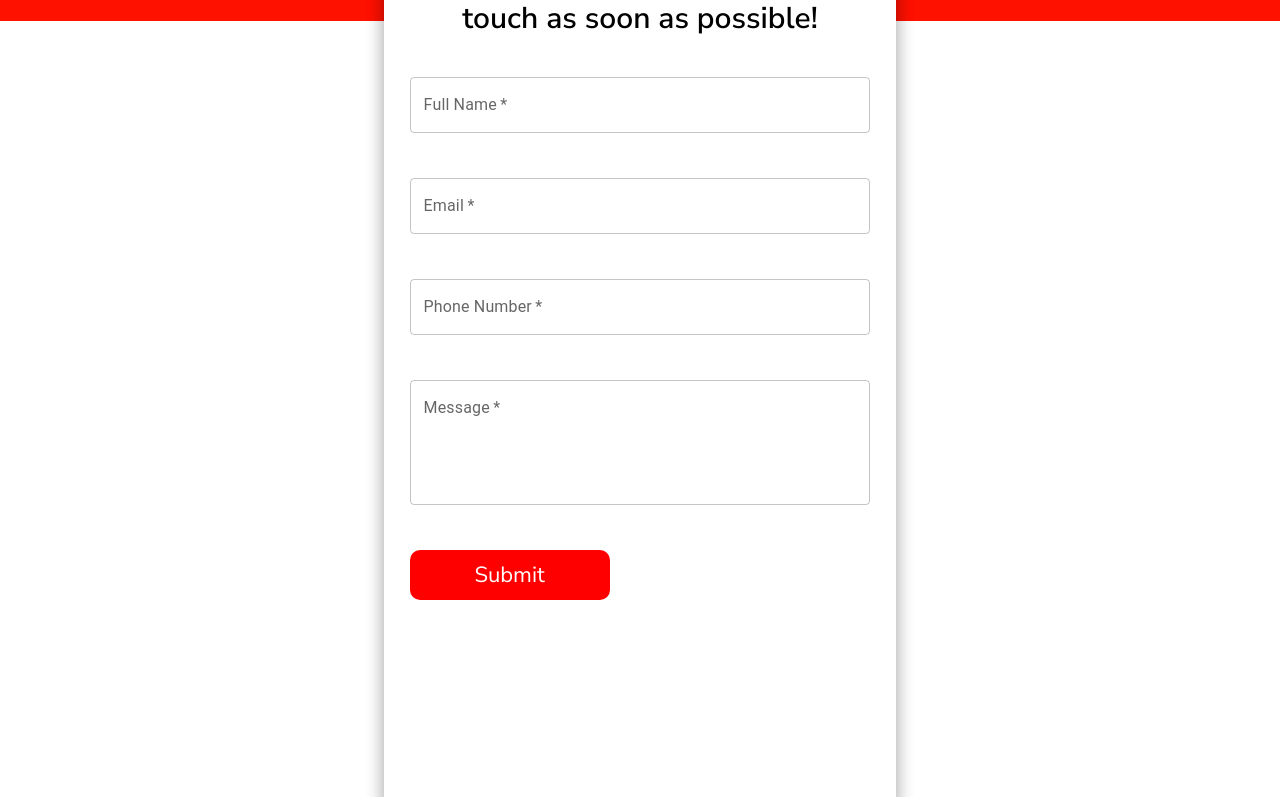
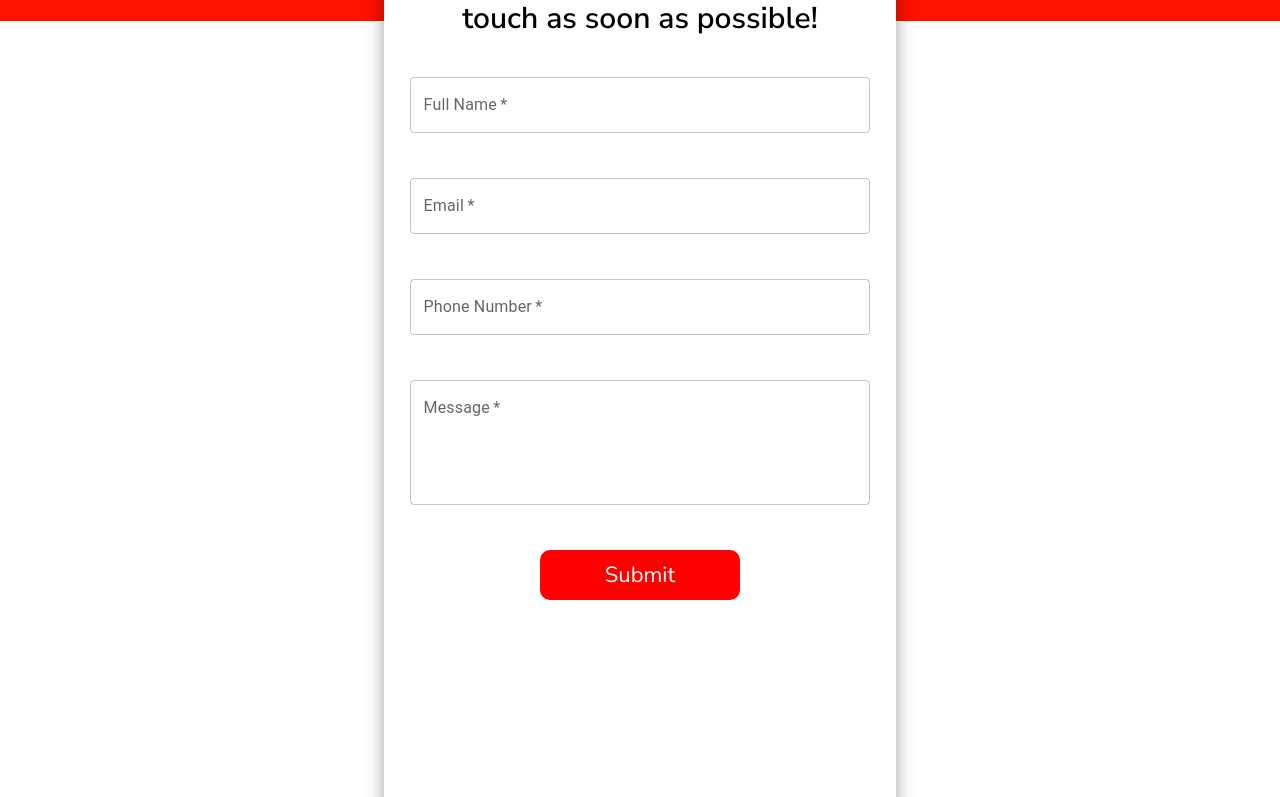
Before and after one commit to raji2004/raayinkayadede, a React (Vite) app: page /contact in a window 1280 px wide. Shown: the part 435-1232 px from the top of the page. Built offline with nearby package versions, Linux system fonts and the light colour scheme.

Commit message:
Fix styling issues in ContactHero component and its CSS file

```diff
--- a/src/components/ContactHero/ContactHero.jsx
+++ b/src/components/ContactHero/ContactHero.jsx
@@ -68,7 +68,7 @@ export const ContactHero = () => {
               color="primary"
             />
 
-            <Button text={"Submit"} style={{ backgroundColor: 'red', alignSelf: 'center',color:'white' }} />
+            <Button text={"Submit"} style={{ backgroundColor: 'red', alignSelf: 'center',color:'white', }} />
           </div>
         </div>
       </div>
--- a/src/components/ContactHero/contacthero.module.css
+++ b/src/components/ContactHero/contacthero.module.css
@@ -82,5 +82,7 @@ p.subtext{
 .inputs{
 margin-top: 8%;
 width: 100%;
+display: flex;
+flex-direction: column;
 height: fit-content;
 }
```
